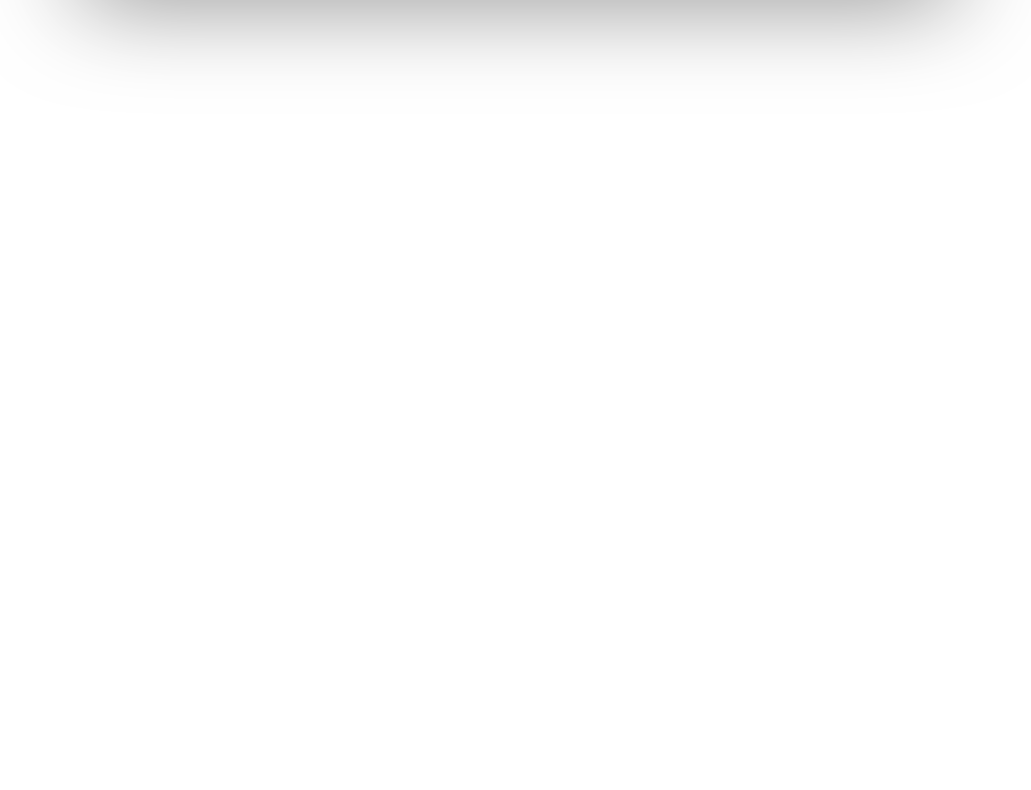
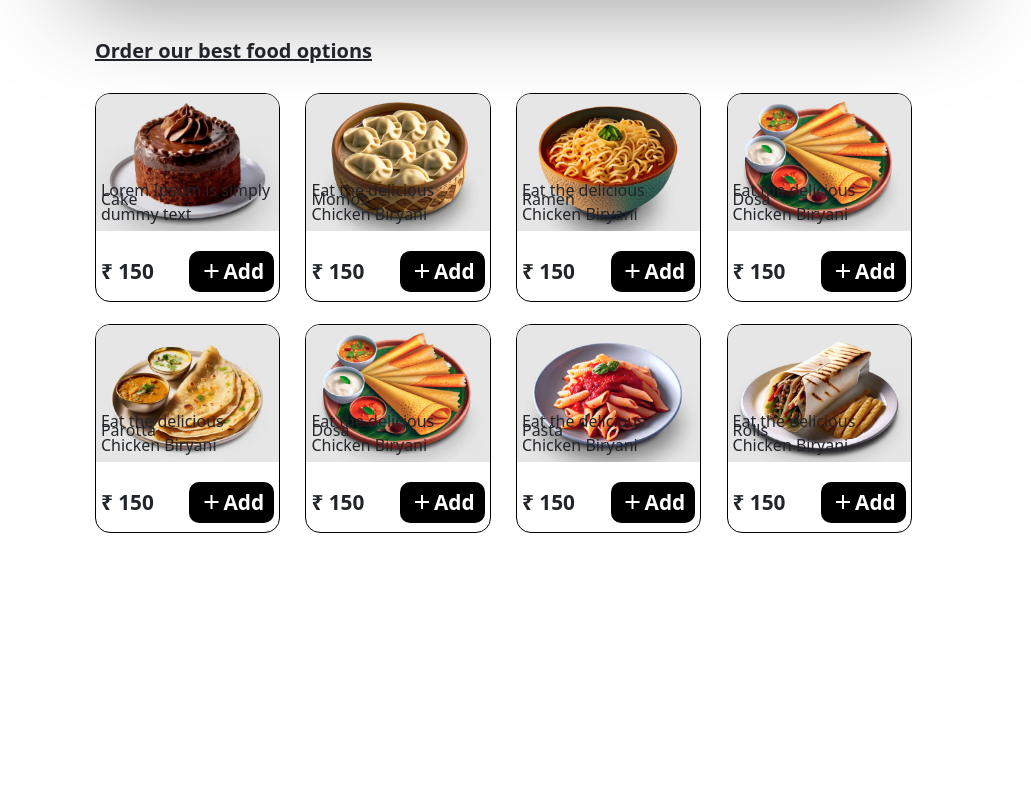
Before and after one commit to ImSonu2030/ESD-Lab, a plain HTML site: page FrontEnd Assignment/index.html in a window 1280 px wide. Shown: the part 79-869 px from the top of the page, without its empty margins (124-1155 px from the left). After the commit the page ends 800 px from the top, so only its background shows below. Drawn offline with nearby package versions, Linux system fonts and the light colour scheme.

Commit message:
Product list section Done

```diff
--- a/FrontEnd Assignment/index.html
+++ b/FrontEnd Assignment/index.html
@@ -31,7 +31,7 @@
           </li>
           <li class="link-item">
             <span class="material-symbols-outlined">contact_support</span>
-            <a href="#">Contact Us</a>
+            <a href="loginpage.html">Contact Us</a>
           </li>
           <li class="link-item cart">
             <span class="material-symbols-outlined">local_mall</span>
@@ -41,7 +41,108 @@
       </nav>
     </div>
   </div>
-  <div class="container" style="height: 2000px;"></div>
+
+  <div class="productembadded">
+    <h5>Order our best food options</h5>
+    <ul class="product-list">
+      <li class="product-item">
+        <div class="item-descr">
+          <h6>Cake</h6>
+          <p>Lorem Ipsum is simply dummy text </p>
+          <img src="/images/cake.png" alt="Biryani" width="400">
+        </div>
+
+        <div class="item-purchase list-align-horizontal">
+          <div class="item-price">&#x20b9; 150</div>
+          <div class="addtocart"><span class="material-symbols-outlined">add</span>Add</div>
+        </div>
+      </li>
+      <li class="product-item">
+        <div class="item-descr">
+          <h6>Momos</h6>
+          <p>Eat the delicious Chicken Biryani</p>
+          <img src="/images/momo.png" alt="Biryani" width="400">
+        </div>
+
+        <div class="item-purchase list-align-horizontal">
+          <div class="item-price">&#x20b9; 150</div>
+          <div class="addtocart"><span class="material-symbols-outlined">add</span>Add</div>
+        </div>
+      </li>
+      <li class="product-item">
+        <div class="item-descr">
+          <h6>Ramen</h6>
+          <p>Eat the delicious Chicken Biryani</p>
+          <img src="/images/chinese.png" alt="Biryani" width="400">
+        </div>
+
+        <div class="item-purchase list-align-horizontal">
+          <div class="item-price">&#x20b9; 150</div>
+          <div class="addtocart"><span class="material-symbols-outlined">add</span>Add</div>
+        </div>
+      </li>
+      <li class="product-item">
+        <div class="item-descr">
+          <h6>Dosa</h6>
+          <p>Eat the delicious Chicken Biryani</p>
+          <img src="/images/dosa.png" alt="Biryani" width="400">
+        </div>
+
+        <div class="item-purchase list-align-horizontal">
+          <div class="item-price">&#x20b9; 150</div>
+          <div class="addtocart"><span class="material-symbols-outlined">add</span>Add</div>
+        </div>
+      </li>
+      <li class="product-item">
+        <div class="item-descr">
+          <h6>Parotta</h6>
+          <p>Eat the delicious Chicken Biryani</p>
+          <img src="/images/parotta.png" alt="Biryani" width="400">
+        </div>
+
+        <div class="item-purchase list-align-horizontal">
+          <div class="item-price">&#x20b9; 150</div>
+          <div class="addtocart"><span class="material-symbols-outlined">add</span>Add</div>
+        </div>
+      </li>
+      <li class="product-item">
+        <div class="item-descr">
+          <h6>Dosa</h6>
+          <p>Eat the delicious Chicken Biryani</p>
+          <img src="/images/dosa.png" alt="Biryani" width="400">
+        </div>
+
+        <div class="item-purchase list-align-horizontal">
+          <div class="item-price">&#x20b9; 150</div>
+          <div class="addtocart"><span class="material-symbols-outlined">add</span>Add</div>
+        </div>
+      </li>
+      <li class="product-item">
+        <div class="item-descr">
+          <h6>Pasta</h6>
+          <p>Eat the delicious Chicken Biryani</p>
+          <img src="/images/pasta.png" alt="Biryani" width="400">
+        </div>
+
+        <div class="item-purchase list-align-horizontal">
+          <div class="item-price">&#x20b9; 150</div>
+          <div class="addtocart"><span class="material-symbols-outlined">add</span>Add</div>
+        </div>
+      </li>
+      <li class="product-item">
+        <div class="item-descr">
+          <h6>Rolls</h6>
+          <p>Eat the delicious Chicken Biryani</p>
+          <img src="/images/rolls.png" alt="Biryani" width="400">
+        </div>
+
+        <div class="item-purchase list-align-horizontal">
+          <div class="item-price">&#x20b9; 150</div>
+          <div class="addtocart"><span class="material-symbols-outlined">add</span>Add</div>
+        </div>
+      </li>
+    </ul>
+  </div>
 
 </body>
 
--- a/FrontEnd Assignment/style.css
+++ b/FrontEnd Assignment/style.css
@@ -55,8 +55,6 @@ body {
     width: 100%;
 }
 .top-header {
-    position: sticky;
-    top: 0;
     display: grid;
     grid-template-columns: auto auto;
     align-items: center;
@@ -64,3 +62,74 @@ body {
     border-radius: 0 0 10px 10px;
     padding: 10px;
 }
+.list-align-horizontal {
+    display: flex;
+    align-items: center;
+}
+/* ------------------------------------ */
+.productembadded {
+    padding: 5% 3%;
+}
+.productembadded h5 {
+    text-decoration: underline;
+    margin-bottom: 30px;
+    font-weight: bold;
+}
+.product-list{
+    display: grid;
+    grid-template-columns: repeat(4,22%);/*Total 88% cover*/
+    column-gap: 3%;
+    row-gap: 5%;
+}
+.product-item {
+    position: relative;
+    border: 1px solid black;
+    border-radius: 15px;
+    overflow: hidden;
+    transition: 0.3s;
+}
+.product-item:hover {
+    box-shadow: 0 0 20px #7a7a7a;
+}
+.product-item img {
+    position: relative;
+    width: 100%;
+    height: auto;
+    z-index: 1;
+    transition: 0.3s;
+}
+.product-item:hover img{
+    transform: scale(1.1);
+}
+.item-descr {
+    position: relative;
+    font-size:medium;
+    overflow: hidden;
+
+}
+.item-descr h6, .item-descr p{
+    position: absolute;
+    z-index: 2;
+    padding-left: 5px;
+}
+.item-descr h6 {
+    bottom: 10%;
+}
+.item-descr p {
+    bottom: -8%;
+}
+.item-purchase {
+    display: flex;
+    justify-content: space-between;
+    padding: 20px 5px 20px 5px;
+    font-weight: bold;
+}
+.addtocart {
+    display: flex;
+    align-items: center;
+    background-color: #000;
+    color: white;
+    border-radius: 10px;
+    padding: 5px 10px;
+}
+/*------------------Responsive------------------*/
```
Also changed, not shown: FrontEnd Assignment/loginpage.html (added, +48 -0 lines), FrontEnd Assignment/images/Biryani.jpg (deleted), FrontEnd Assignment/images/burger.jpg (deleted), FrontEnd Assignment/images/chiminh.jpg (deleted), FrontEnd Assignment/images/pancake.jpg (deleted).
